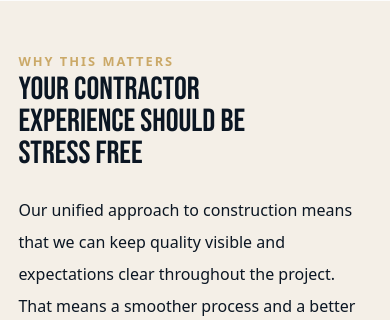
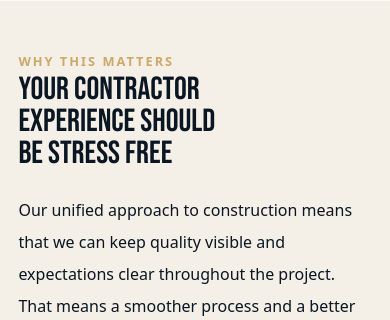
Before and after one commit to reche1405/rok, a Flask app: page /projects in a window 390 px wide. Shown: the part 392-712 px from the top of the page. Run offline with Flask 3, Linux system fonts and the light colour scheme; data that the repository does not hold is empty.

Commit message:
Further modified mobile styling

```diff
--- a/promo/static/css/style.css
+++ b/promo/static/css/style.css
@@ -1081,6 +1081,7 @@ section:has(div.slider.light) ~ .breadcrumbs {
     }
     .large-text {
         font-size:2rem;
+        text-wrap:balance;
     }
     .sm-hide {
         display:none !important;
```
